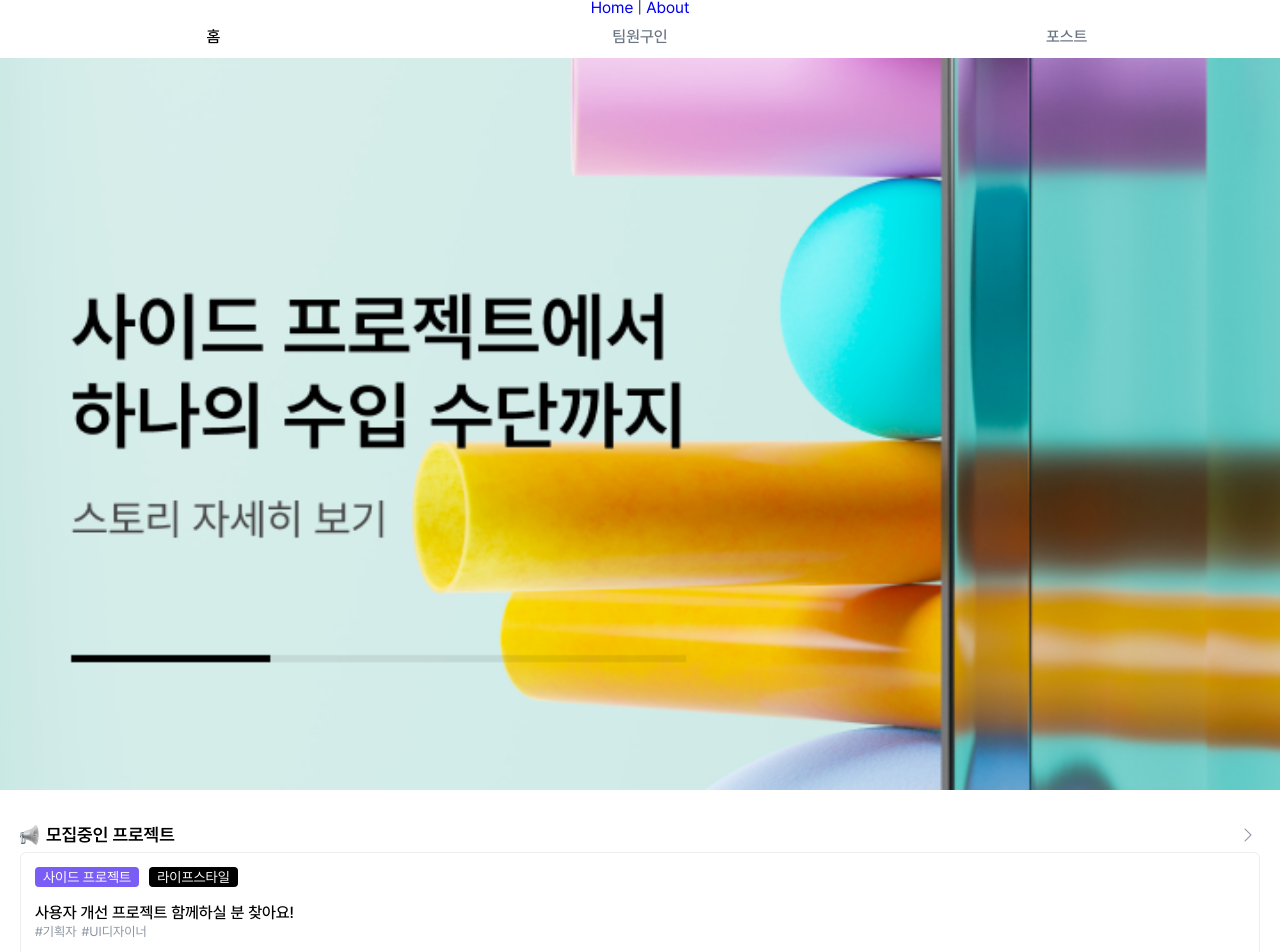
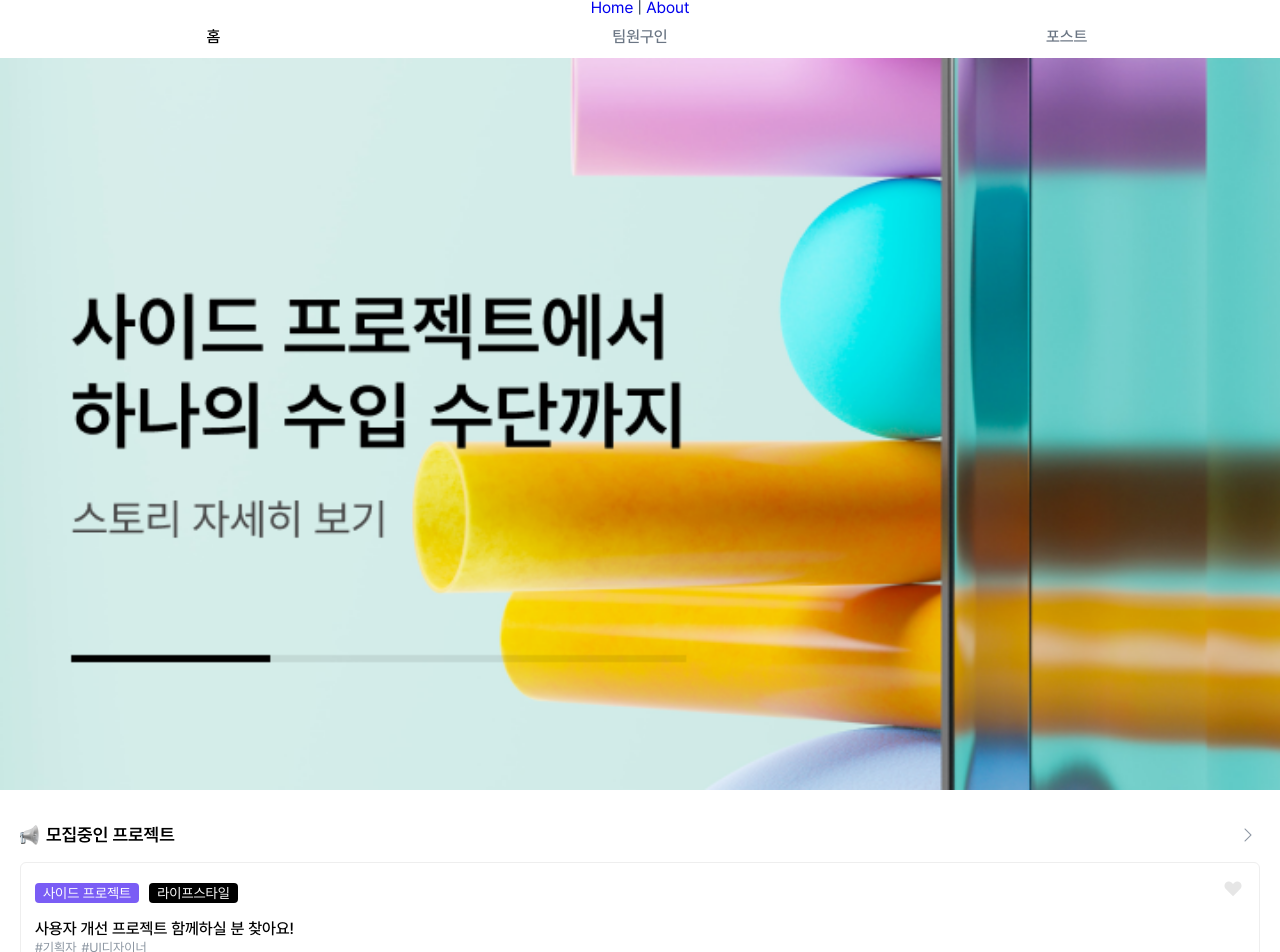
Before and after one commit to diglowc/vue_study, a Vue app: page / in a window 1280 px wide. Shown: the top 952 px of the page. Built offline with nearby package versions, Linux system fonts and the light colour scheme.

Commit message:
feat: ProjectPosting 컴포넌트에 좋아요 버튼 추가

```diff
--- a/src/components/resources/ProjectPosting.vue
+++ b/src/components/resources/ProjectPosting.vue
@@ -1,8 +1,8 @@
 <template>
   <div class="projectPosting">
-    <!-- <button>
-      <img src="@/assets/images/" />
-    </button> -->
+    <button class="likeButton" @click="changeHeart">
+      <img v-bind:src="require(`@/assets/images/${heartIcon}.png`)" />
+    </button>
     <div class="projectCategoryBox">
       <CategoryRect :="{ title: smallCategory }" back-color="#7A5DF5" />
       <CategoryRect :="{ title: bigCategory }" back-color="black" />
@@ -17,6 +17,7 @@
 
 <script lang="ts" setup>
 import { defineProps } from "vue";
+import { ref } from "vue";
 
 interface Props {
   smallCategory: string;
@@ -32,9 +33,13 @@ console.log(props.smallCategory);
 console.log(props.bigCategory);
 console.log(props.title);
 
-// function getCategoryTitle() {
-//   return props.smallCategory;
-// }
+const heartIcon = ref("heart_unchecked");
+function changeHeart() {
+  heartIcon.value =
+    heartIcon.value === "heart_unchecked" ? "heart_checked" : "heart_unchecked";
+  console.log(heartIcon.value);
+}
+
 import CategoryRect from "@/components/resources/CategoryRect.vue";
 </script>
 
@@ -43,8 +48,21 @@ import CategoryRect from "@/components/resources/CategoryRect.vue";
   flex: 1;
   border: 1px solid #eeeeee;
   border-radius: 6px;
-  padding: 14px;
+  padding: 20px 14px;
   text-align: left;
+  position: relative;
+}
+.likeButton {
+  position: absolute;
+  right: 14px;
+  top: 14px;
+  background: none;
+  border: 0;
+  padding: 0;
+}
+.likeButton img {
+  width: 24px;
+  height: 24px;
 }
 .projectCategoryBox {
   display: flex;
--- a/src/views/HomeView.vue
+++ b/src/views/HomeView.vue
@@ -73,7 +73,7 @@ button.active {
 }
 .subHeader {
   margin-top: 15px;
-  margin-bottom: 5px;
+  margin-bottom: 15px;
   flex: 1;
   display: flex;
   flex-direction: row;
```
Also changed, not shown: src/assets/images/heart_checked.png (added), src/assets/images/heart_unchecked.png (added).
